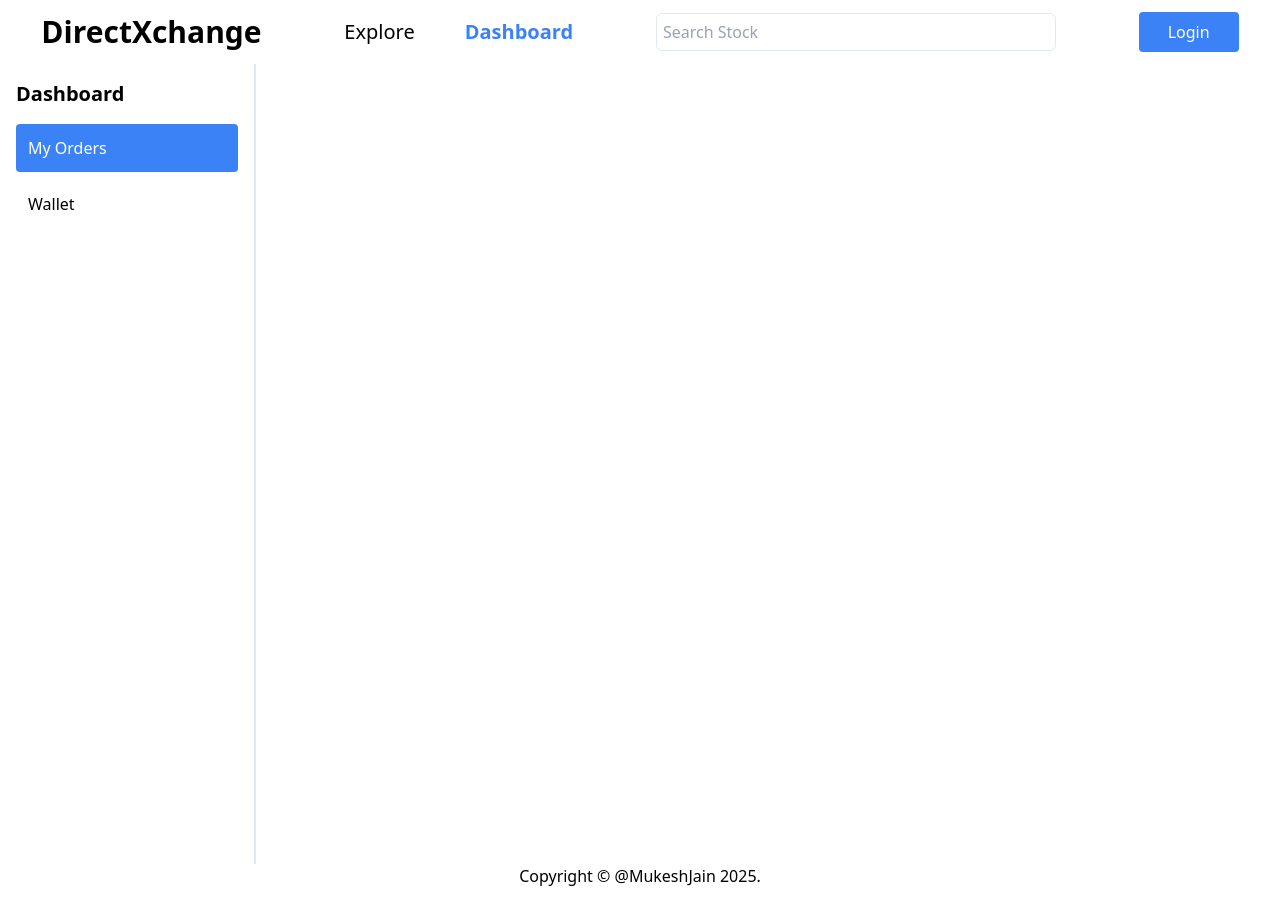
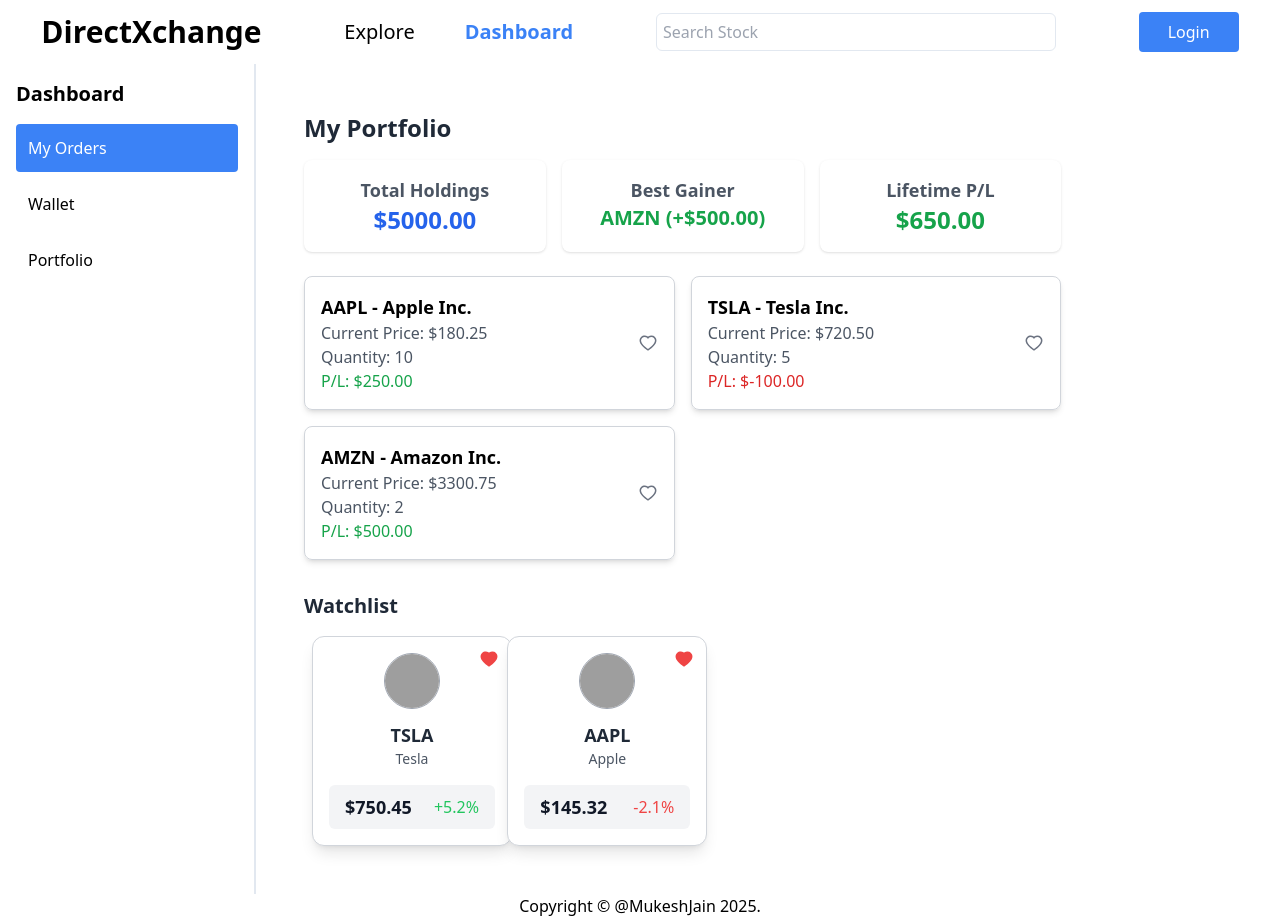
Before and after one commit to priyanshubisht10/stocks-frontend, a React (Vite) app: page /dashboard/portfolio in a window 1280 px wide. Before the commit the page ends 888 px from the top, so only its background shows below. Built offline with nearby package versions, Linux system fonts and the light colour scheme; no server answers; grey boxes are pictures that could not be loaded.

Commit message:
added portfolio

```diff
--- a/src/components/Dashboard.jsx
+++ b/src/components/Dashboard.jsx
@@ -2,6 +2,7 @@
 import { useState } from "react";
 import MyOrders from "./MyOrders";
 import Wallet from "./Wallet";
+import Portfolio from "./Portfolio";
 
 const Dashboard = () => {
   const [activeTab, setActiveTab] = useState("orders");
@@ -37,6 +38,19 @@
               Wallet
             </Link>
           </li>
+          <li>
+            <Link
+              to="/dashboard/portfolio"
+              onClick={() => setActiveTab("portfolio")}
+              className={`block p-3 rounded ${
+                activeTab === "portfolio"
+                  ? "bg-blue-500 text-white"
+                  : "hover:bg-blue-200"
+              }`}
+            >
+              Portfolio
+            </Link>
+          </li>
         </ul>
       </div>
       <div className="w-2/3 p-6">
@@ -44,6 +58,7 @@
           <Route path="/" element={<Navigate to="orders" replace />} />
           <Route path="orders" element={<MyOrders />} />
           <Route path="wallet" element={<Wallet />} />
+          <Route path="portfolio" element={<Portfolio />} />
         </Routes>
       </div>
     </div>
--- a/src/components/MiddleComponent.jsx
+++ b/src/components/MiddleComponent.jsx
@@ -2,13 +2,22 @@
 import StockCard from "./StockCard"
 
 const MiddleComponent = () => {
-  let id = 1;
+  let stock = {
+    id: 1,
+    name: "Tesla",
+    symbol: "TSLA",
+    price: 750.45,
+    change: 5.2,
+    logo: "https://logo.clearbit.com/tesla.com",
+  };
   return (
     <div className="p-6">
-        <h1 className="text-2xl font-bold mb-4 text-blue-500">Our Stocks</h1>
-        <div>
-          <Link to={`/stock/${id}`}><StockCard/></Link>
-        </div>
+      <h1 className="text-2xl font-bold mb-4 text-blue-500">Our Stocks</h1>
+      <div>
+        <Link to={`/stock/${stock.id}`}>
+          <StockCard stock={stock} />
+        </Link>
+      </div>
     </div>
   )
 }
--- /dev/null
+++ b/src/components/Portfolio.jsx
@@ -0,0 +1,214 @@
+import { useState, useEffect } from "react";
+import { AiOutlineHeart, AiFillHeart } from "react-icons/ai";
+import StockCard from "./StockCard";
+const Portfolio = () => {
+  const [stocksData, setStocksData] = useState([
+    {
+      id: 1,
+      symbol: "AAPL",
+      company: "Apple Inc.",
+      price: 180.25,
+      quantity: 10,
+      profitLoss: 250,
+    },
+    {
+      id: 2,
+      symbol: "TSLA",
+      company: "Tesla Inc.",
+      price: 720.5,
+      quantity: 5,
+      profitLoss: -100,
+    },
+    {
+      id: 3,
+      symbol: "AMZN",
+      company: "Amazon Inc.",
+      price: 3300.75,
+      quantity: 2,
+      profitLoss: 500,
+    },
+  ]);
+
+  const [watchlist, setWatchlist] = useState([
+    {
+      id: 1,
+      name: "Tesla",
+      symbol: "TSLA",
+      price: 750.45,
+      change: 5.2, // Positive for gainers, negative for losers
+      logo: "https://logo.clearbit.com/tesla.com", // Example logo
+    },
+    {
+      id: 3,
+      name: "Apple",
+      symbol: "AAPL",
+      price: 145.32,
+      change: -2.1,
+      logo: "https://logo.clearbit.com/apple.com",
+    },
+  ]); // Initially watching AAPL & AMZN
+
+  const [portfolioSummary, setPortfolioSummary] = useState({
+    totalHoldings: 5000,
+    totalProfitLoss: 650,
+  });
+
+  const [loading, setLoading] = useState(false);
+  const [error, setError] = useState(null);
+  //   useEffect(() => {
+  //     const fetchPortfolioData = async () => {
+  //       try {
+  //         setLoading(true);
+  //         const [stocksRes, watchlistRes, summaryRes] = await Promise.all([
+  //           fetch("/api/stocks"),
+  //           fetch("/api/watchlist"),
+  //           fetch("/api/portfolio-summary"),
+  //         ]);
+
+  //         const stocks = await stocksRes.json();
+  //         const watchlist = await watchlistRes.json();
+  //         const summary = await summaryRes.json();
+
+  //         setStocksData(stocks);
+  //         setWatchlist(watchlist);
+  //         setPortfolioSummary(summary);
+  //       } catch (err) {
+  //         setError("Failed to load data. Please try again.");
+  //       } finally {
+  //         setLoading(false);
+  //       }
+  //     };
+
+  //     fetchPortfolioData();
+  //   }, []);
+
+  const toggleWatchlist = async (id) => {
+    try {
+      const updatedWatchlist = watchlist.includes(id)
+        ? watchlist.filter((stockId) => stockId !== id)
+        : [...watchlist, id];
+
+      setWatchlist(updatedWatchlist); // Optimistically update UI
+
+      await fetch("/api/update-watchlist", {
+        method: "POST",
+        body: JSON.stringify({ watchlist: updatedWatchlist }),
+        headers: { "Content-Type": "application/json" },
+      });
+    } catch (error) {
+      console.error("Error updating watchlist:", error);
+    }
+  };
+
+  if (loading)
+    return <p className="text-center text-gray-600">Loading portfolio...</p>;
+  if (error) return <p className="text-center text-red-500">{error}</p>;
+  return (
+    <div className="p-6 max-w-5xl mx-auto">
+      <h1 className="text-2xl font-bold text-gray-800 mb-4">My Portfolio</h1>
+
+      {/* Portfolio Overview */}
+      {portfolioSummary && (
+        <div className="grid grid-cols-1 sm:grid-cols-3 gap-4 mb-6">
+          {/* Total Holdings Card */}
+          <div className="bg-white p-4 rounded-lg shadow flex flex-col items-center">
+            <h2 className="text-gray-600 text-lg font-semibold">
+              Total Holdings
+            </h2>
+            <p className="text-2xl font-bold text-blue-600">
+              ${portfolioSummary.totalHoldings.toFixed(2)}
+            </p>
+          </div>
+
+          {/* Best Gainer Stock Card */}
+          <div className="bg-white p-4 rounded-lg shadow flex flex-col items-center">
+            <h2 className="text-gray-600 text-lg font-semibold">Best Gainer</h2>
+            {stocksData.length > 0 ? (
+              (() => {
+                const bestGainer = stocksData.reduce(
+                  (max, stock) =>
+                    stock.profitLoss > max.profitLoss ? stock : max,
+                  stocksData[0]
+                );
+                return (
+                  <p className="text-xl font-bold text-green-600">
+                    {bestGainer.symbol} (+${bestGainer.profitLoss.toFixed(2)})
+                  </p>
+                );
+              })()
+            ) : (
+              <p className="text-gray-500">No Data</p>
+            )}
+          </div>
+
+          {/* Lifetime Profit/Loss Card */}
+          <div className="bg-white p-4 rounded-lg shadow flex flex-col items-center">
+            <h2 className="text-gray-600 text-lg font-semibold">
+              Lifetime P/L
+            </h2>
+            <p
+              className={`text-2xl font-bold ${
+                portfolioSummary.totalProfitLoss >= 0
+                  ? "text-green-600"
+                  : "text-red-600"
+              }`}
+            >
+              ${portfolioSummary.totalProfitLoss.toFixed(2)}
+            </p>
+          </div>
+        </div>
+      )}
+
+      {/* Stocks List */}
+      <div className="mt-6 grid grid-cols-1 sm:grid-cols-2 gap-4">
+        {stocksData.map((stock) => (
+          <div
+            key={stock.id}
+            className="border border-gray-300 p-4 rounded-lg shadow-md flex justify-between items-center"
+          >
+            <div>
+              <h2 className="text-lg font-semibold">
+                {stock.symbol} - {stock.company}
+              </h2>
+              <p className="text-gray-600">
+                Current Price: ${stock.price.toFixed(2)}
+              </p>
+              <p className="text-gray-600">Quantity: {stock.quantity}</p>
+              <p
+                className={`font-medium ${
+                  stock.profitLoss >= 0 ? "text-green-600" : "text-red-600"
+                }`}
+              >
+                P/L: ${stock.profitLoss.toFixed(2)}
+              </p>
+            </div>
+
+            {/* Watchlist Button */}
+            <button
+              onClick={() => toggleWatchlist(stock.id)}
+              className="text-xl"
+            >
+              {watchlist.includes(stock.id) ? (
+                <AiFillHeart className="text-red-500" />
+              ) : (
+                <AiOutlineHeart className="text-gray-500 hover:text-red-500" />
+              )}
+            </button>
+          </div>
+        ))}
+      </div>
+
+      {/* Watchlist Section */}
+      <h2 className="text-xl font-bold text-gray-800 mt-8">Watchlist</h2>
+      <div className="mt-4 grid grid-cols-1 sm:grid-cols-2 md:grid-cols-3 lg:grid-cols-4 gap-6">
+        {watchlist.length > 0 ? (
+          watchlist.map((stock) => <StockCard key={stock.id} stock={stock} />)
+        ) : (
+          <p className="text-gray-500">No stocks in your watchlist</p>
+        )}
+      </div>
+    </div>
+  );
+};
+
+export default Portfolio;
--- a/src/components/StockCard.jsx
+++ b/src/components/StockCard.jsx
@@ -1,18 +1,38 @@
-const StockCard = () => {
+import { useState } from "react";
+import { AiOutlineHeart, AiFillHeart } from "react-icons/ai";
+const StockCard = ({ stock }) => {
+  const [isWatchlisted, setIsWatchlisted] = useState(true);
+
+  const toggleWatchlist = (e) => {
+    e.stopPropagation();
+    setIsWatchlisted(!isWatchlisted);
+  };
+
   return (
-    <div className="border border-slate-200 w-[15%] rounded-md shadow-md p-4 flex flex-col gap-2 justify-between mx-2">
-      <div className="flex flex-col gap-2 p-2">
-        <div>
-          <img className="w-[50px] border border-black h-[50px]" alt="" />
-        </div>
-        <div className="flex flex-col">
-        <h1 className="text-xl font-bold">StockSymbol</h1>
-        <h3>StockCompany</h3>
+    <div className="border border-gray-300 w-[18%] min-w-[200px] rounded-xl shadow-lg p-4 flex flex-col gap-4 justify-between mx-2 bg-white transition-transform hover:scale-105 relative">
+      {/* Watchlist Button */}
+      <button
+        className="absolute top-3 right-3 text-gray-500 hover:text-red-500 text-xl"
+        onClick={toggleWatchlist}
+      >
+        {isWatchlisted ? <AiFillHeart className="text-red-500" /> : <AiOutlineHeart />}
+      </button>
+
+      {/* Upper Section - Logo & Name */}
+      <div className="flex flex-col items-center gap-3">
+        <img className="w-14 h-14 border border-gray-400 rounded-full" src={stock.logo} alt={stock.name} />
+        <div className="text-center">
+          <h1 className="text-lg font-semibold text-gray-800">{stock.symbol}</h1>
+          <h3 className="text-sm text-gray-600">{stock.name}</h3>
         </div>
       </div>
-      <div className="flex flex-row justify-between gap-2 w-[50%] px-2">
-        <p className="font-bold">price</p>
-        <p className="text-red-500">(20%)</p>
+
+      {/* Lower Section - Price & Change */}
+      <div className="flex justify-between items-center px-4 py-2 w-full bg-gray-100 rounded-md">
+        <p className="text-lg font-semibold text-gray-900">${stock.price.toFixed(2)}</p>
+        <p className={`${stock.change >= 0 ? "text-green-500" : "text-red-500"} font-medium`}>
+          {stock.change >= 0 ? `+${stock.change}%` : `${stock.change}%`}
+        </p>
       </div>
     </div>
   );
```
Also changed, not shown: src/components/StockProfile.jsx (+61 -58 lines).
